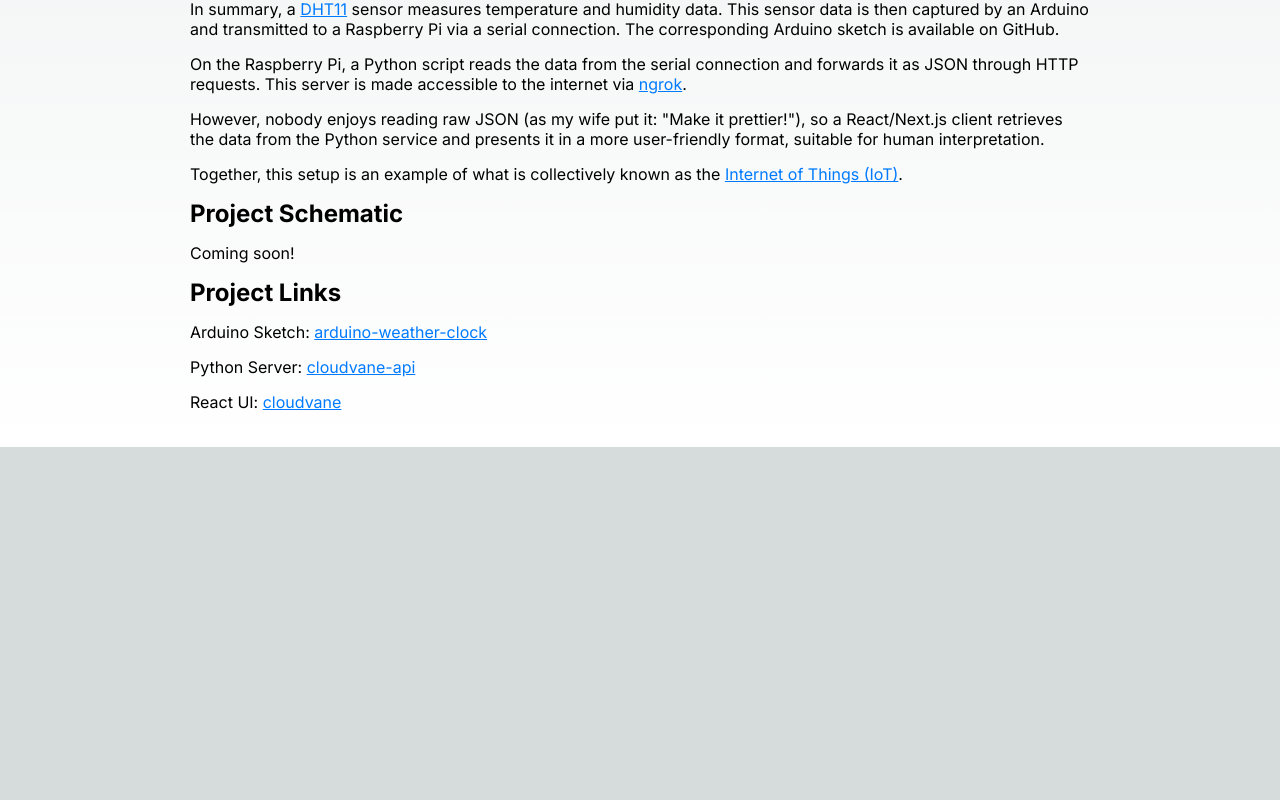
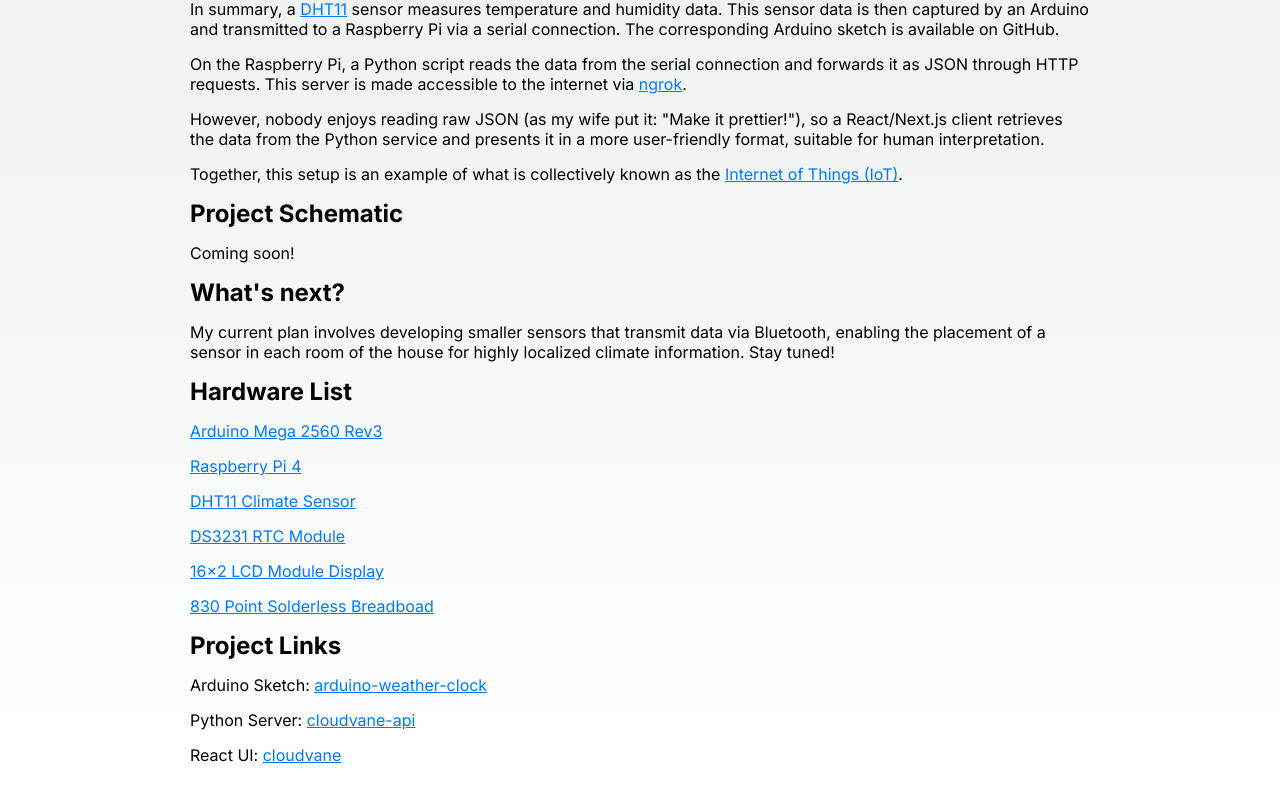
Before and after one commit to cliffom/cloudvane, a Next.js app: page /about in a window 1280 px wide. Shown: the part 1439-2239 px from the top of the page. Before the commit the page ends 1886 px from the top, so only its background shows below. Built offline with nearby package versions, Linux system fonts and the light colour scheme.

Commit message:
Updated about

```diff
--- a/next.config.mjs
+++ b/next.config.mjs
@@ -1,6 +1,7 @@
 /** @type {import('next').NextConfig} */
 const nextConfig = {
     output: 'export',
+    trailingSlash: true,
     images: {
         unoptimized: true
     }
--- a/src/app/about/page.tsx
+++ b/src/app/about/page.tsx
@@ -33,20 +33,32 @@
 
                 <h2 className={styles.subtitle}>But why?</h2>
                 <p>About a week ago, my daughter, a 3rd grader and cat lover, came home from school excited to share that she had learned about how switches and lightbulbs work. Essentially, she was introduced to the basic concept of circuits, and she was eager to tell me more and learn more herself.</p>
-                <p>I was ecstatic. Having been introduced to computers at the age of 5 (in 1985!), I've always had a passion for technology. My journey into software development paralleled my adventures in building my own circuits and becoming familiar with Ohm's Law (ah, P=IE). This presented a wonderful opportunity to share something I love with her and to foster her interest.</p>
+                <p>I was ecstatic. Having been introduced to computers at the age of 5 (in 1985!), I&apos;ve always had a passion for technology. My journey into software development paralleled my adventures in building my own circuits and becoming familiar with Ohm&apos;s Law (ah, P=IE). This presented a wonderful opportunity to share something I love with her and to foster her interest.</p>
                 <p>Unfortunately, my hardware days are long behind me, and I had given away most of my equipment to classmates and friends who continued to pursue it as a hobby. However, armed with my trusty multimeter, I discovered that getting back into it felt like relearning to ride a bike: you never really forget, and wow, there are some impressive bikes these days.</p>
                 <p>Arduino is incredible. These self-contained microcontroller development boards replace the custom ISA cards we used to build. The Arduino language makes it unnecessary to switch to ASM from C.</p>
-                <p>The Raspberry Pi offers an entire platform for writing code, hosting a web service, and gathering data from other connected devices. It's such a capable computer in a tiny package. While I own more than one, I've primarily used them as tiny retro emulators to pass time at lunch with coworkers (and to satisfy my Dr. Mario craving).</p>
+                <p>The Raspberry Pi offers an entire platform for writing code, hosting a web service, and gathering data from other connected devices. It&apos;s such a capable computer in a tiny package. While I own more than one, I&apos;ve primarily used them as tiny retro emulators to pass time at lunch with coworkers (and to satisfy my Dr. Mario craving).</p>
                 <p>While none of these technologies are new, this was my first opportunity to play with some modern toys (and perhaps show my kids how cool their old man is).</p>
 
                 <h2 className={styles.subtitle}>How does it work?</h2>
                 <p>In summary, a <Link href="https://www.adafruit.com/product/386">DHT11</Link> sensor measures temperature and humidity data. This sensor data is then captured by an Arduino and transmitted to a Raspberry Pi via a serial connection. The corresponding Arduino sketch is available on GitHub.</p>
                 <p>On the Raspberry Pi, a Python script reads the data from the serial connection and forwards it as JSON through HTTP requests. This server is made accessible to the internet via <Link href="https://ngrok.com/">ngrok</Link>.</p>
-                <p>However, nobody enjoys reading raw JSON (as my wife put it: "Make it prettier!"), so a React/Next.js client retrieves the data from the Python service and presents it in a more user-friendly format, suitable for human interpretation.</p>
+                <p>However, nobody enjoys reading raw JSON (as my wife put it: &quot;Make it prettier!&quot;), so a React/Next.js client retrieves the data from the Python service and presents it in a more user-friendly format, suitable for human interpretation.</p>
                 <p>Together, this setup is an example of what is collectively known as the <Link href="https://www.internetsociety.org/iot/">Internet of Things (IoT)</Link>.</p>
 
                 <h2 className={styles.subtitle}>Project Schematic</h2>
                 <p>Coming soon!</p>
+
+                <h2 className={styles.subtitle}>What's next?</h2>
+                <p>My current plan involves developing smaller sensors that transmit data via Bluetooth, enabling the placement of a sensor in each room of the house for highly localized climate information. Stay tuned!</p>
+
+                <h2 className={styles.subtitle}>Hardware List</h2>
+                <p><Link href="https://store-usa.arduino.cc/products/arduino-mega-2560-rev3?selectedStore=us">Arduino Mega 2560 Rev3</Link></p>
+                <p><Link href="https://www.raspberrypi.com/products/raspberry-pi-4-model-b/">Raspberry Pi 4</Link></p>
+                <p><Link href="https://www.amazon.com/FORIOT-Original-Temperature-Humidity-3-3V-5V/dp/B0CF5LQ1N3">DHT11 Climate Sensor</Link></p>
+                <p><Link href="https://www.amazon.com/HiLetgo-AT24C32-Arduino-Without-Battery/dp/B00LX3V7F0">DS3231 RTC Module</Link></p>
+                <p><Link href="https://www.amazon.com/SunFounder-Serial-Module-Display-Arduino/dp/B019K5X53O">16x2 LCD Module Display</Link></p>
+                <p><Link href="https://www.amazon.com/EL-CP-003-Breadboard-Solderless-Distribution-Connecting/dp/B01EV6LJ7G">830 Point Solderless Breadboad</Link></p>
+
 
                 <h2 className={styles.subtitle}>Project Links</h2>
                 <p>Arduino Sketch: <Link href="https://github.com/cliffom/arduino-weather-clock">arduino-weather-clock</Link></p>
```
